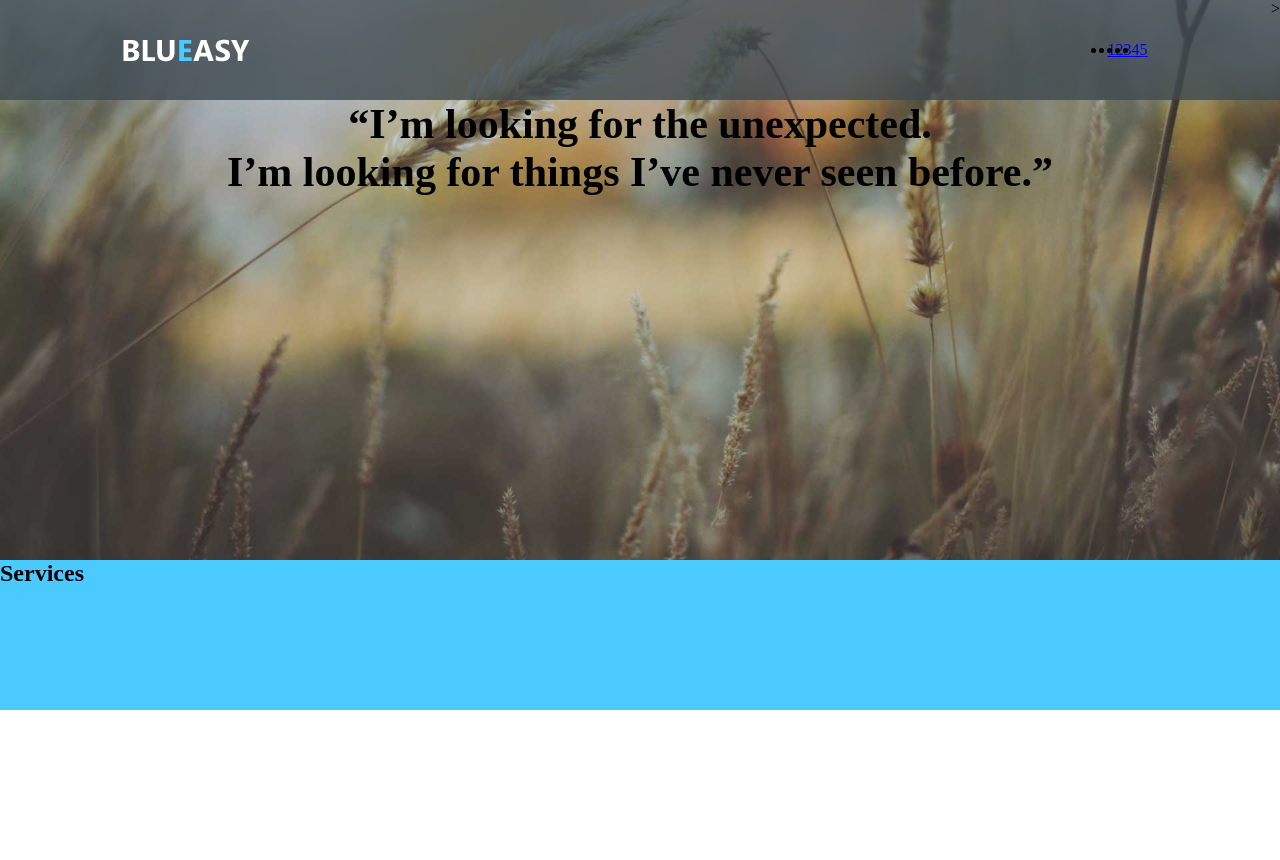
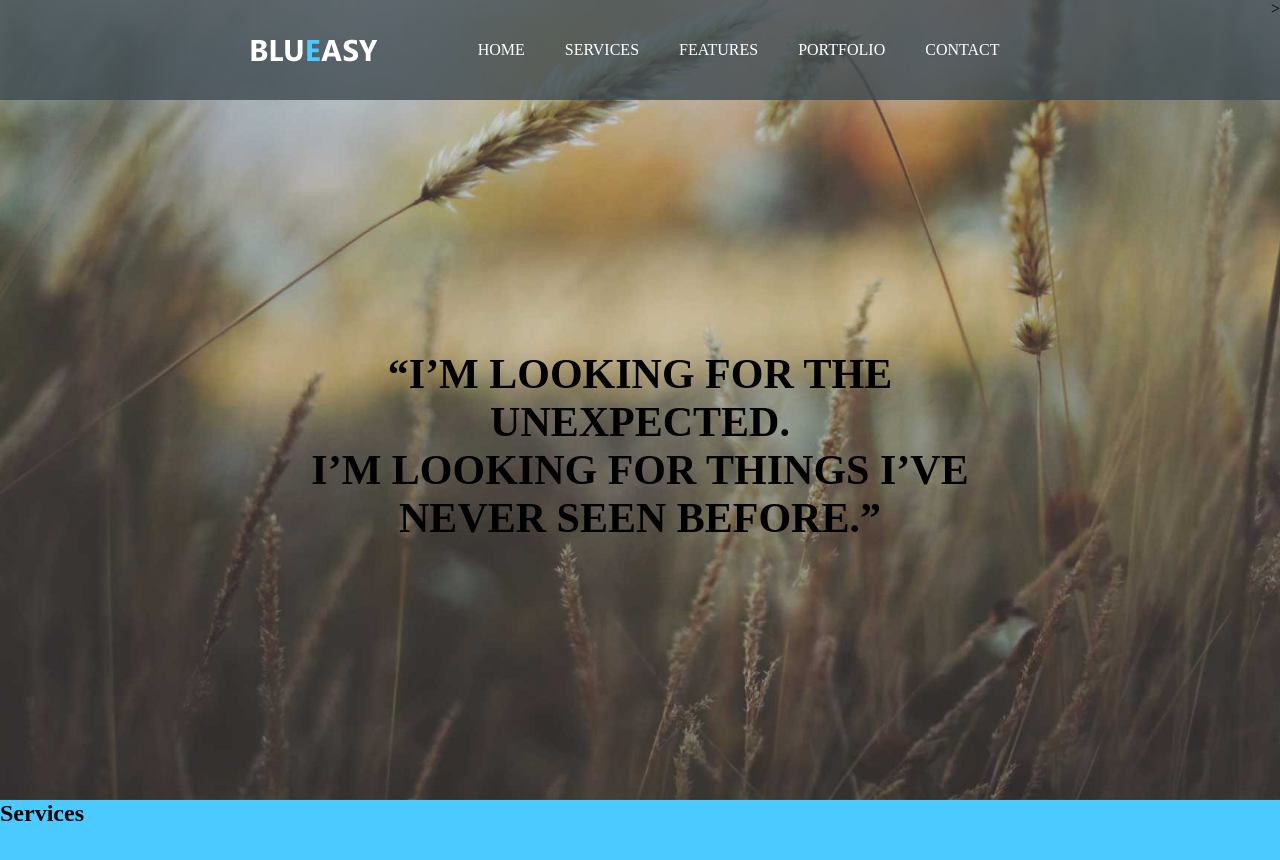
Before and after one commit to PavelNeiman/ha-blue, a website: page app/index.html in a window 1280 px wide. Before the commit the page ends 800 px from the top, so only its background shows below. Drawn offline with Linux system fonts and the light colour scheme; files whose address does not match are found by name.

Commit message:
header so so

```diff
--- a/app/index.html
+++ b/app/index.html
@@ -22,11 +22,11 @@
 
             <ul class="navigation-list">
 
-                <li class="navigation-list__item"><a href="#" class="navigation__link">1</a></li>
-                <li class="navigation-list__item"><a href="#" class="navigation__link">2</a></li>
-                <li class="navigation-list__item"><a href="#" class="navigation__link">3</a></li>
-                <li class="navigation-list__item"><a href="#" class="navigation__link">4</a></li>
-                <li class="navigation-list__item"><a href="#" class="navigation__link">5</a></li>
+                <li class="navigation-list__item"><a href="#" class="navigation__link">home</a></li>
+                <li class="navigation-list__item"><a href="#" class="navigation__link">services</a></li>
+                <li class="navigation-list__item"><a href="#" class="navigation__link">features</a></li>
+                <li class="navigation-list__item"><a href="#" class="navigation__link">portfolio</a></li>
+                <li class="navigation-list__item"><a href="#" class="navigation__link">contact</a></li>
 
             </ul>
             </div>>
--- a/app/sass/main.sass
+++ b/app/sass/main.sass
@@ -24,14 +24,31 @@
     display: flex
     flex-flow: row nowrap
 
+.navigation-list__item
+    list-style-type: none
+
+
+
+
+.navigation__link
+    text-decoration: none
+    list-style-type: none
+    color: white
+    padding: 5px 20px
+    text-transform: uppercase
+
+    &:hover
+        border: 2px solid #4bcaff
+        color: #4bcaff
+
 header
      background-image: url('../img/header-bg.jpg')
      background-size: cover
-     height: 70vh
+     height: 800px
      background-color: rgba(0,0,0, 0.2)
 
 .wrapper
-    width: 80%
+    width: 60%
     margin: 0 auto
 
 .hidden
@@ -40,6 +57,11 @@ header
 .main-subtitle
     font-size: 42px
     text-align: center
+    margin-top: 250px
+    text-transform: uppercase
+
+
+
 
 .services
     background-color: #4bcaff
```
Also changed, not shown: app/css/main.css.
